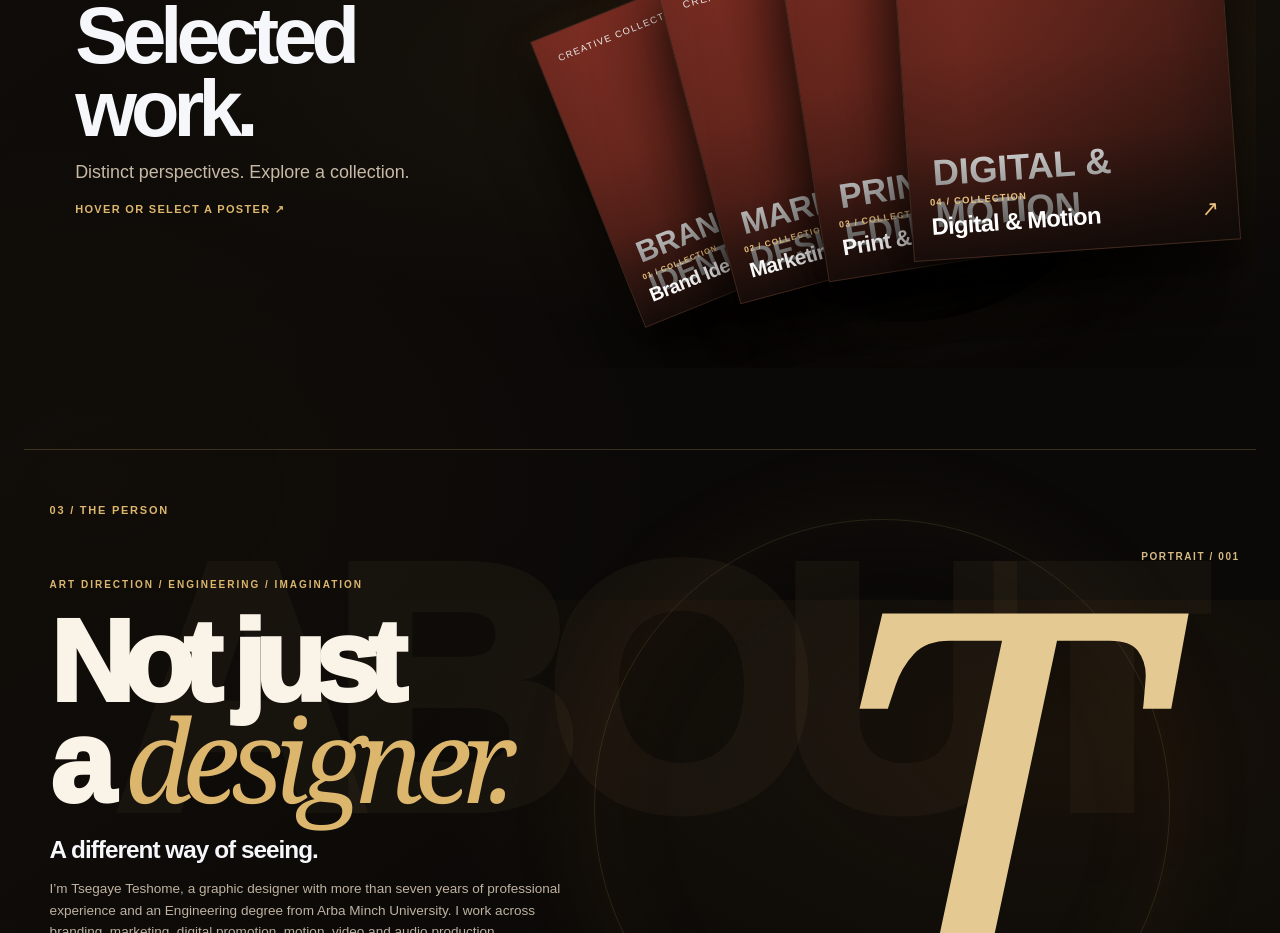
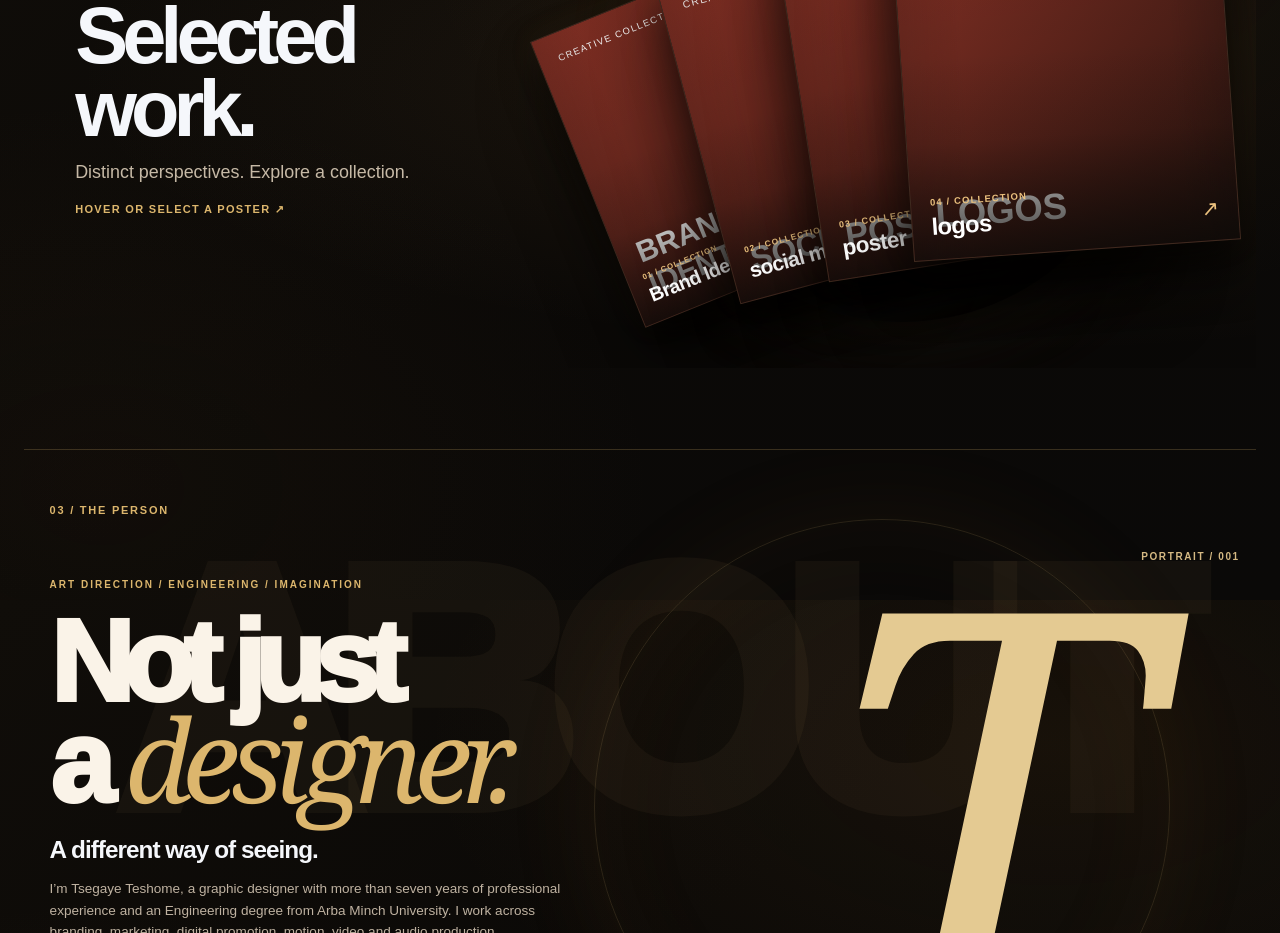
Before and after one commit to mkcoder1218/Tsgaye, a Next.js app: page / in a window 1280 px wide. Shown: the part 1800-2733 px from the top of the page. Built offline with nearby package versions, Linux system fonts and the light colour scheme.

Commit message:
content: update portfolio from admin

```diff
--- a/content/portfolio.ts
+++ b/content/portfolio.ts
@@ -45,19 +45,19 @@ export const portfolio = {
     },
     {
       "number": "02",
-      "title": "Marketing Design",
+      "title": "social media",
       "meta": "Campaigns · Promotions · Social",
       "visual": "campaign"
     },
     {
       "number": "03",
-      "title": "Print & Editorial",
-      "meta": "Posters · Layout · Promotional print",
+      "title": "poster",
+      "meta": "Posters · Layout · Promotional ",
       "visual": "editorial"
     },
     {
       "number": "04",
-      "title": "Digital & Motion",
+      "title": "logos",
       "meta": "Digital materials · Motion · 3D",
       "visual": "motion"
     }
```
